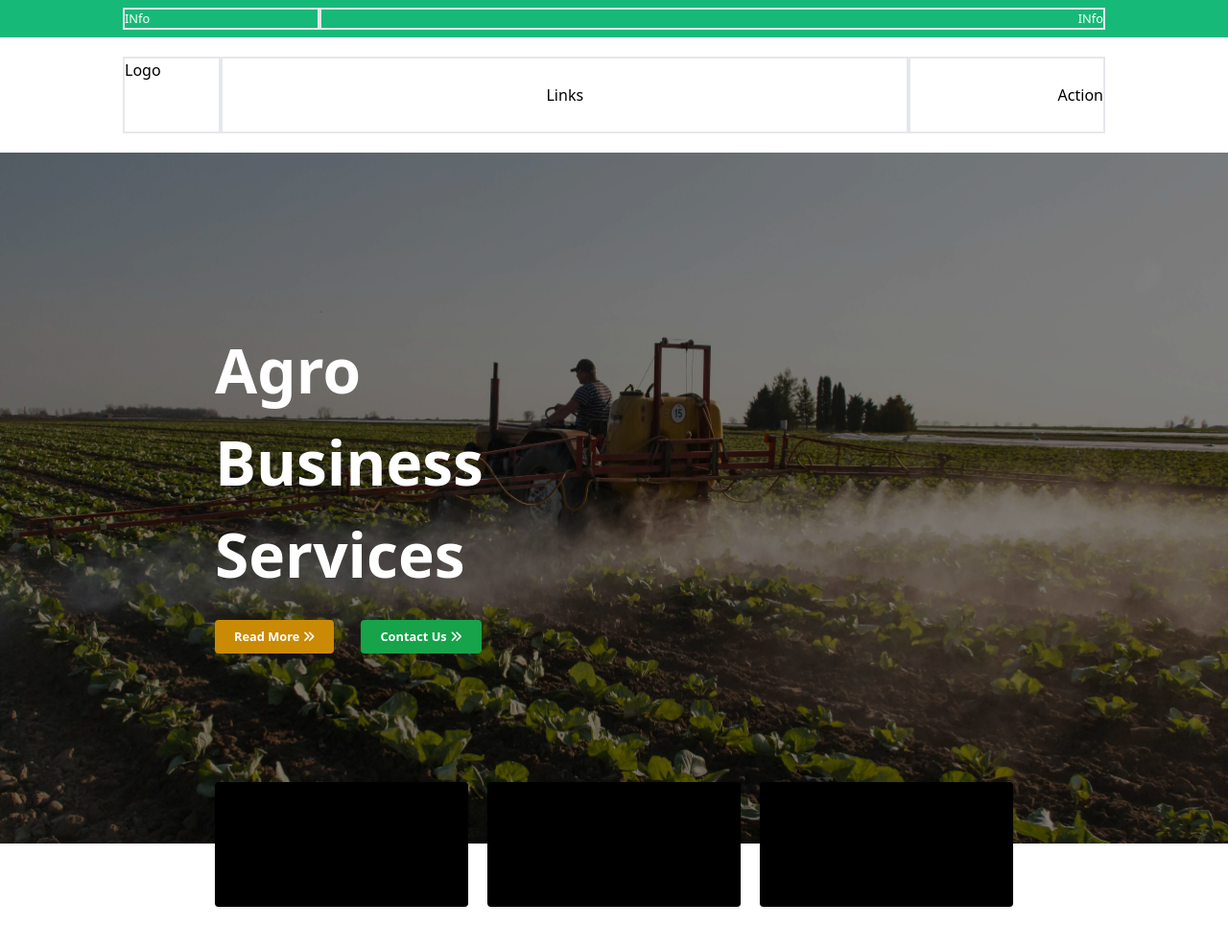
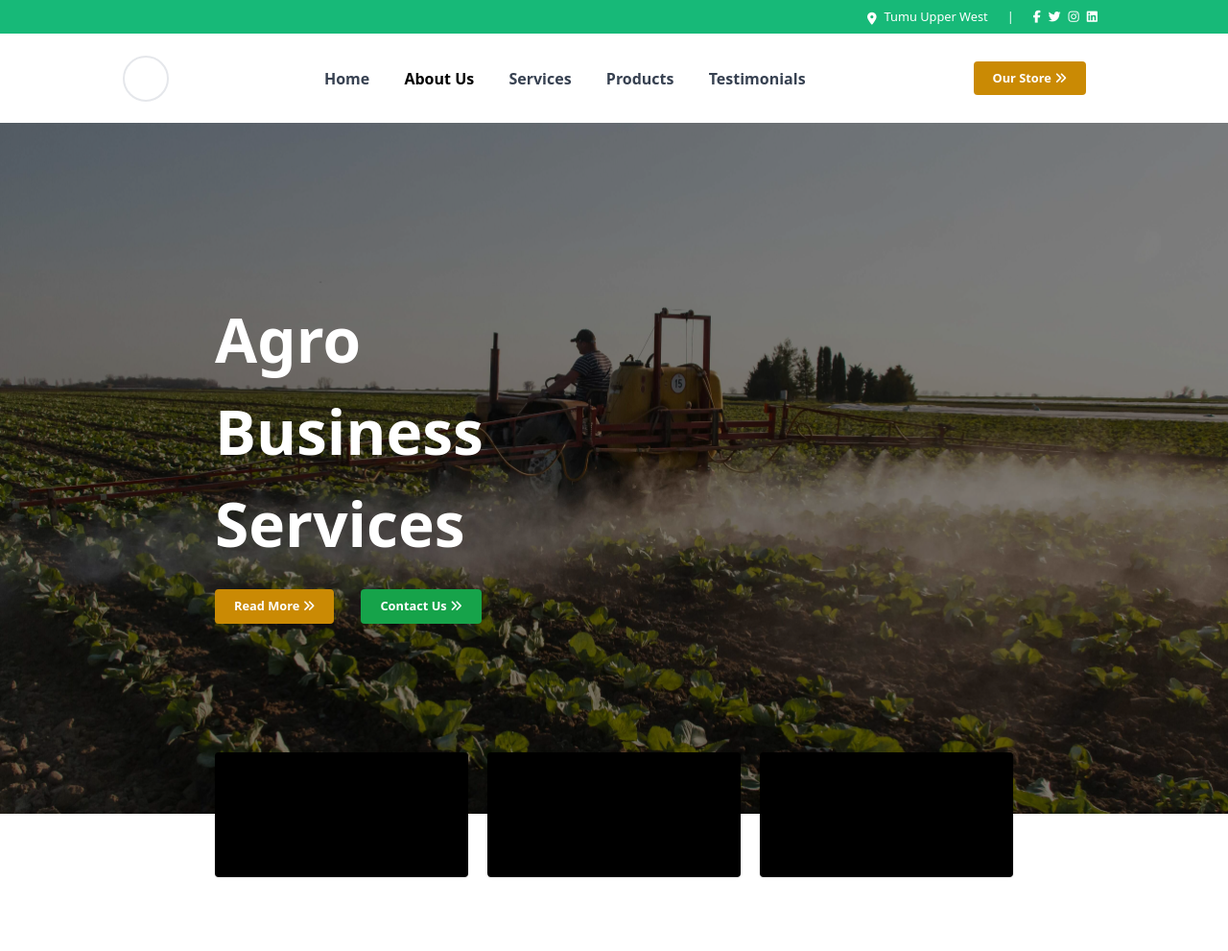
Before and after one commit to wilfredofficial63854/billal-enterprise, a PHP site: page / in a window 1280 px wide. Shown: the top 991 px of the page at 96% size. Run offline with PHP 8.4, Linux system fonts and the light colour scheme; some libraries are stand-ins or nearby versions.

Commit message:
update to callout section and navigation

```diff
--- a/css/output.css
+++ b/css/output.css
@@ -667,6 +667,10 @@ video {
   inset-inline-end: 0.25rem;
 }
 
+.left-\[-100\%\] {
+  left: -100%;
+}
+
 .left-\[-1px\] {
   left: -1px;
 }
@@ -679,6 +683,14 @@ video {
   top: 5px;
 }
 
+.top-\[4px\] {
+  top: 4px;
+}
+
+.top-\[3px\] {
+  top: 3px;
+}
+
 .isolate {
   isolation: isolate;
 }
@@ -786,12 +802,17 @@ video {
   margin-bottom: 5vh;
 }
 
-.mb-\[3rem\] {
-  margin-bottom: 3rem;
+.mx-5 {
+  margin-left: 1.25rem;
+  margin-right: 1.25rem;
 }
 
 .ml-2 {
   margin-left: 0.5rem;
+}
+
+.ml-5 {
+  margin-left: 1.25rem;
 }
 
 .ml-\[0\.5rem\] {
@@ -953,6 +974,10 @@ video {
   height: 2.25rem;
 }
 
+.h-\[100vh\] {
+  height: 100vh;
+}
+
 .h-\[25vh\] {
   height: 25vh;
 }
@@ -2063,6 +2092,10 @@ video {
   border-bottom-width: 1px;
 }
 
+.border-b-2 {
+  border-bottom-width: 2px;
+}
+
 .border-e {
   border-inline-end-width: 1px;
 }
@@ -2351,6 +2388,16 @@ video {
   padding-bottom: 4rem;
 }
 
+.py-\[1rem\] {
+  padding-top: 1rem;
+  padding-bottom: 1rem;
+}
+
+.py-\[0\.4rem\] {
+  padding-top: 0.4rem;
+  padding-bottom: 0.4rem;
+}
+
 .text-left {
   text-align: left;
 }
@@ -2528,6 +2579,11 @@ video {
   color: rgb(107 114 128 / var(--tw-text-opacity));
 }
 
+.text-gray-700 {
+  --tw-text-opacity: 1;
+  color: rgb(55 65 81 / var(--tw-text-opacity));
+}
+
 .text-gray-800 {
   --tw-text-opacity: 1;
   color: rgb(31 41 55 / var(--tw-text-opacity));
@@ -2993,6 +3064,30 @@ video {
 }
 
 @media (min-width: 640px) {
+  .sm\:relative {
+    position: relative;
+  }
+
+  .sm\:left-0 {
+    left: 0px;
+  }
+
+  .sm\:top-auto {
+    top: auto;
+  }
+
+  .sm\:col-span-2 {
+    grid-column: span 2 / span 2;
+  }
+
+  .sm\:col-span-7 {
+    grid-column: span 7 / span 7;
+  }
+
+  .sm\:col-span-1 {
+    grid-column: span 1 / span 1;
+  }
+
   .sm\:my-0 {
     margin-top: 0px;
     margin-bottom: 0px;
@@ -3014,6 +3113,10 @@ video {
     height: 90vh;
   }
 
+  .sm\:h-auto {
+    height: auto;
+  }
+
   .sm\:w-\[40\%\] {
     width: 40%;
   }
@@ -3062,8 +3165,16 @@ video {
     border-top-right-radius: 0.5rem;
   }
 
+  .sm\:border-0 {
+    border-width: 0px;
+  }
+
   .sm\:bg-opacity-80 {
     --tw-bg-opacity: 0.8;
+  }
+
+  .sm\:p-0 {
+    padding: 0px;
   }
 
   .sm\:text-left {
--- a/index.html
+++ b/index.html
@@ -28,31 +28,59 @@
   </head>
 
   <body>
-    <main class="w-full">
+    <main class="w-full overflow-x-hidden">
       <!-- Callout -->
       <section class="w-full py-2 flex items-center bg-[#17b978] justify-center">
         <div class="w-[80%] grid grid-cols-10 text-[0.8rem] text-white">
-          <div class="col-span-2 border-2"> INfo </div>
-          <div class="col-span-8 border-2 flex items-center justify-end"> INfo </div>
+          <div class="col-span-2"> </div>
+          <div class="col-span-8 flex items-center justify-end  text-white">
+            <i class="fa-solid fa-map-marker-alt mr-2 relative top-[3px]"></i>
+            <h3> Tumu Upper West </h3>
+            <span class="mx-5"> | </span>
+            <span class="mr-2"><i class="fab fa-facebook-f"></i></span>
+            <span class="mr-2"><i class="fab fa-twitter"></i></span>
+            <span class="mr-2"><i class="fab fa-instagram"></i></span>
+            <span class="mr-2"><i class="fab fa-linkedin"></i></span>
+          </div>
         </div>
       </section>
 
       <!-- Navbar -->
-      <nav class="w-full py-5 bg-white flex items-center justify-center sticky top-0">
+      <nav class="w-full py-[0.4rem] bg-white flex items-center justify-center sticky top-0">
         <div class="w-[80%] grid grid-cols-10 min-h-[10vh] bg-white">
           <!-- Logo -->
-          <div class="col-span-1 border-2">
-            Logo
+          <div class="col-span-2 sm:col-span-1 flex items-center">
+            <span class="w-12 h-12 rounded-full border-2"></span>
           </div>
 
           <!-- Links -->
-          <div class="col-span-7 border-2 flex items-center justify-center">
-            Links
+          <div class="col-span-1 sm:col-span-7 flex items-center justify-center">
+
+            <ul id="nav" class="fixed left-[-100%] top-0 sm:top-auto w-full p-5 sm:p-0 h-[100vh] sm:h-auto bg-white sm:left-0 sm:relative sm:flex items-center justify-between sm:w-[70%] font-semibold">
+              <li class="sm:hidden flex items-center justify-end">
+                <span id="close-nav" class="cursor-pointer border-2 rounded-md p-2 text-[1rem] text-gray-700 flex items-center justify-center ml-5">
+                  <i class="fa-solid fa-arrow-left-long"></i>
+                </span>
+              </li>
+              <li class="my-2 border-b-2 sm:border-0 py-5"><a href="#"> <span class="transition hover:text-green-600 text-gray-700">Home</span> </a></li>
+              <li class="my-2 border-b-2 sm:border-0 py-5"><a href="#"> <span class="transition hover:text-green-600text-gray-700">About Us</span> </a></li>
+              <li class="my-2 border-b-2 sm:border-0 py-5"><a href="#"> <span class="transition hover:text-green-600 text-gray-700">Services</span> </a></li>
+              <li class="my-2 border-b-2 sm:border-0 py-5"><a href="#"> <span class="transition hover:text-green-600 text-gray-700">Products</span> </a></li>
+              <li class="my-2 border-b-2 sm:border-0 py-5"><a href="#"> <span class="transition hover:text-green-600 text-gray-700">Testimonials</span> </a></li>
+            </ul>
           </div>
 
           <!-- Action -->
-          <div class="col-span-2 border-2 flex items-center justify-end">
-            Action
+          <div class="col-span-7 sm:col-span-2 flex items-center justify-end">
+            <a href="#" class="mr-5 text-[0.8rem] py-2 px-5 rounded text-white bg-yellow-600 font-semibold transition hover:bg-yellow-800">
+               Our Store
+               <i class="fa-solid fa-angles-right"></i>
+             </a>
+
+             <span id="open-nav" class="sm:hidden cursor-pointer p-2 rounded-md border-2 text-gray-700 flex items-center justify-center ml-5">
+               <i class="fa-solid fa-bars"></i>
+             </span>
+
           </div>
         </div>
       </nav>
@@ -484,6 +512,20 @@
           slideShow(4, "right", "#slides-wrapper", "#slides-container", 500);
         }, 5000);
 
+        //close nav
+        $("#close-nav").click(function(){
+          $("#nav").animate({
+            left: "-100%"
+          }, 500);
+        });
+
+        //open Navbar
+        $("#open-nav").click(function(){
+          $("#nav").animate({
+            left: "0%"
+          }, 500);
+        });
+
       });
     </script>
   </body>
```
Also changed, not shown: other parts of css/output.css (+39 -4 lines).
